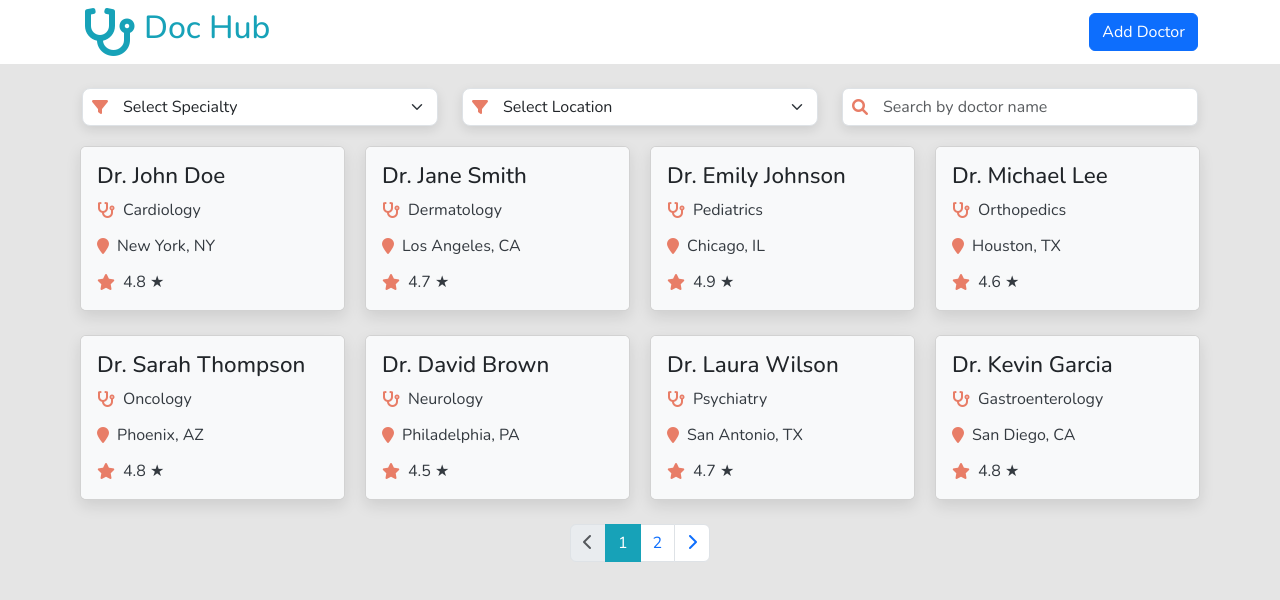
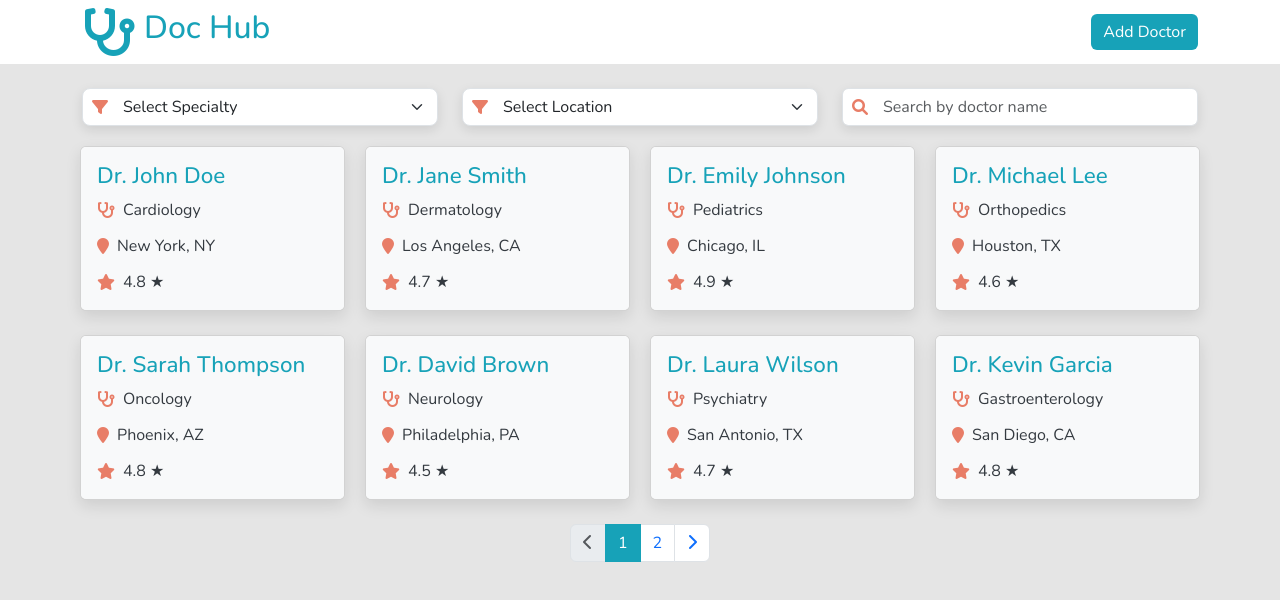
Before and after one commit to yash-lko/Doctors-Hub, a React (Create React App) app: page / in a window 1280 px wide. Shown: the top 600 px of the page. Built offline with nearby package versions, Linux system fonts and the light colour scheme.

Commit message:
Updated colors

```diff
--- a/src/components/DoctorModal.js
+++ b/src/components/DoctorModal.js
@@ -21,19 +21,19 @@ const DoctorModal = ({ show, handleClose, doctor }) => {
 
         <Modal.Body className="doctor-modal-body">
           <p className="doctor-specialty mb-3">
-            <strong className="text-danger">Specialty:</strong> {doctor?.specialty}
+            <strong className="text-dangers">Specialty:</strong> {doctor?.specialty}
           </p>
           <p className="doctor-location mb-3">
-            <strong className="text-danger">Location:</strong> {doctor?.location}
+            <strong className="text-dangers">Location:</strong> {doctor?.location}
           </p>
           <p className="doctor-rating mb-3">
-            <strong className="text-danger">Rating:</strong> {doctor?.rating} ★
+            <strong className="text-dangers">Rating:</strong> {doctor?.rating} ★
           </p>
           <p className="doctor-phone mb-3">
-            <strong className="text-danger">Phone:</strong> {doctor?.phone}
+            <strong className="text-dangers">Phone:</strong> {doctor?.phone}
           </p>
           <p className="doctor-email mb-3">
-            <strong className="text-danger">Email:</strong> {doctor?.email}
+            <strong className="text-dangers">Email:</strong> {doctor?.email}
           </p>
         </Modal.Body>
       </div>
--- a/src/index.css
+++ b/src/index.css
@@ -34,11 +34,11 @@ body {
 }
 
 .add-doctor-btn {
-  background-color: #17a2b8;
-  border: none;
+  background-color: #17a2b8 !important;
+  border: none !important;
   border-radius: 5px;
   padding: 0.5rem 1rem;
-  transition: background-color 0.3s ease;
+  transition: background-color 0.3s ease !important;
 }
 
 .add-doctor-btn:hover {
@@ -73,6 +73,9 @@ body {
 .doctor-email {
   font-size: 1rem;
 }
+.doctor-modal-body .text-dangers{
+  color:#E87D67 !important;
+}
 
 /* Doctor Card */
 .doctor-card {
@@ -95,7 +98,7 @@ body {
 }
 
 .doctor-card-title {
-  color: #17a2b8;
+  color: #17a2b8 !important;
   font-size: 1.4rem;
   margin-bottom: 15px;
 }
```
